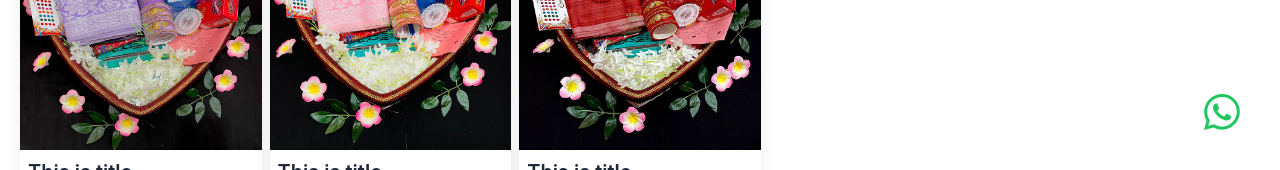
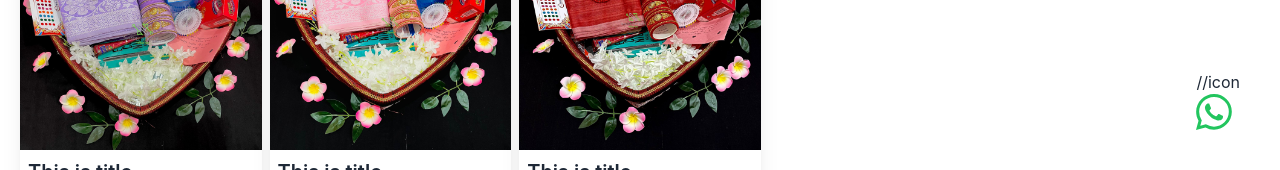
Before and after one commit to sabbir-hosen-dev/Sharee-s-House, a React (Create React App) app: page / in a window 1280 px wide. Shown: the part 630-800 px from the top of the page. Built offline with nearby package versions, Linux system fonts and the light colour scheme.

Commit message:
check thih

```diff
--- a/src/Components/PageIcon/WhatsappIcon.js
+++ b/src/Components/PageIcon/WhatsappIcon.js
@@ -4,6 +4,7 @@ import React from 'react'
 function WhatsappIcon() {
   return (
     <div className='absolute bottom-10 right-10'>
+      //icon
         <a target="_blank" href="https://wa.me/01789282050" rel="noreferrer">
         <BsWhatsapp className="text-green-500 text-4xl cursor-pointer transition-all hover:text-green-300 " />
         </a>
```
